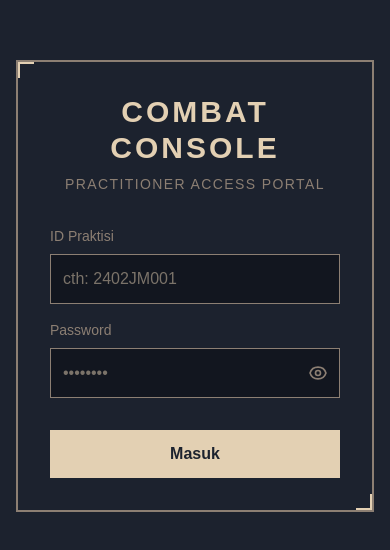
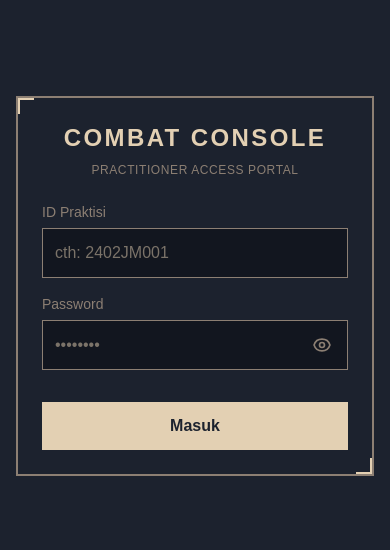
Before and after one commit to avadaprada/combat-app, a Next.js app: page /login in a window 390 px wide. Shown: the part 136-686 px from the top of the page. Built offline with nearby package versions, Linux system fonts and the light colour scheme; no server answers.

Commit message:
Fix mobile view

```diff
--- a/src/app/login/page.jsx
+++ b/src/app/login/page.jsx
@@ -19,7 +19,6 @@ export default function LoginPage() {
     setErrorMsg('')
 
     try {
-      // 1. Panggil API backend kita (untuk cek password lama & migrasi)
       const res = await fetch('/api/login', {
         method: 'POST',
         headers: { 'Content-Type': 'application/json' },
@@ -32,7 +31,6 @@ export default function LoginPage() {
         throw new Error(data.message || 'Login gagal')
       }
 
-      // 2. Set session login di browser
       const { error } = await supabase.auth.setSession({
         access_token: data.session.access_token,
         refresh_token: data.session.refresh_token
@@ -40,7 +38,6 @@ export default function LoginPage() {
 
       if (error) throw error
 
-      // 3. Pindah ke halaman dashboard
       router.push('/dashboard')
       router.refresh()
 
@@ -52,55 +49,62 @@ export default function LoginPage() {
   }
 
   return (
-    <div className="min-h-screen bg-[#1c222e] flex items-center justify-center p-4">
-      <div className="max-w-md w-full border-2 border-[#8c7f73] p-8 relative">
+    // Menggunakan min-h-dvh agar tidak terpotong address bar browser HP
+    <div className="min-h-dvh bg-[#1c222e] flex items-center justify-center p-4 py-8">
+
+      {/* Padding dibuat lebih kecil di HP (p-6), dan normal di laptop (md:p-8) */}
+      <div className="max-w-md w-full border-2 border-[#8c7f73] p-6 md:p-8 relative">
 
         {/* Dekorasi sudut */}
         <div className="absolute top-0 left-0 w-4 h-4 border-t-2 border-l-2 border-[#e3d0b3]"></div>
         <div className="absolute bottom-0 right-0 w-4 h-4 border-b-2 border-r-2 border-[#e3d0b3]"></div>
 
-        <h1 className="text-3xl font-bold text-center text-[#e3d0b3] mb-2 tracking-widest">
+        {/* Ukuran teks responsif: text-2xl di HP, text-3xl di laptop */}
+        <h1 className="text-2xl md:text-3xl font-bold text-center text-[#e3d0b3] mb-2 tracking-widest break-words">
           COMBAT CONSOLE
         </h1>
-        <p className="text-center text-[#8c7f73] text-sm mb-8 uppercase tracking-widest">
+
+        {/* Spasi huruf dikurangi sedikit di HP agar tidak melebar keluar layar */}
+        <p className="text-center text-[#8c7f73] text-xs md:text-sm mb-6 md:mb-8 uppercase tracking-wider md:tracking-widest">
           Practitioner Access Portal
         </p>
 
         {errorMsg && (
-          <div className="bg-red-900/50 border border-red-500 text-red-200 p-3 mb-6 text-sm">
+          <div className="bg-red-900/50 border border-red-500 text-red-200 p-3 mb-6 text-sm break-words">
             {errorMsg}
           </div>
         )}
 
         <form onSubmit={handleLogin} className="space-y-4">
           <div>
-            <label className="block text-[#8c7f73] text-sm mb-2">ID Praktisi</label>
+            <label className="block text-[#8c7f73] text-sm mb-1.5 md:mb-2">ID Praktisi</label>
             <input
               type="text"
               value={id}
               onChange={(e) => setId(e.target.value)}
               placeholder="cth: 2402JM001"
-              className="w-full bg-[#12161f] border border-[#8c7f73] text-[#e3d0b3] p-3 focus:outline-none focus:border-[#e3d0b3]"
+              // Tambahan text-base mencegah iOS auto-zoom saat input diklik
+              className="w-full bg-[#12161f] border border-[#8c7f73] text-[#e3d0b3] p-3 text-base focus:outline-none focus:border-[#e3d0b3]"
               required
             />
           </div>
 
-                    <div>
-            <label className="block text-[#8c7f73] text-sm mb-2">Password</label>
+          <div>
+            <label className="block text-[#8c7f73] text-sm mb-1.5 md:mb-2">Password</label>
             <div className="relative">
               <input
                 type={showPassword ? "text" : "password"}
                 value={password}
                 onChange={(e) => setPassword(e.target.value)}
                 placeholder="••••••••"
-                className="w-full bg-[#12161f] border border-[#8c7f73] text-[#e3d0b3] p-3 pr-12 focus:outline-none focus:border-[#e3d0b3]"
+                // Tambahan text-base mencegah iOS auto-zoom
+                className="w-full bg-[#12161f] border border-[#8c7f73] text-[#e3d0b3] p-3 pr-12 text-base focus:outline-none focus:border-[#e3d0b3]"
                 required
               />
-              {/* Tombol Mata */}
               <button
                 type="button"
                 onClick={() => setShowPassword(!showPassword)}
-                className="absolute right-3 top-1/2 -translate-y-1/2 text-[#8c7f73] hover:text-[#e3d0b3] transition-colors"
+                className="absolute right-3 top-1/2 -translate-y-1/2 text-[#8c7f73] hover:text-[#e3d0b3] transition-colors p-1"
               >
                 {showPassword ? (
                   <svg className="w-5 h-5" fill="none" stroke="currentColor" viewBox="0 0 24 24"><path strokeLinecap="round" strokeLinejoin="round" strokeWidth="2" d="M13.875 18.825A10.05 10.05 0 0112 19c-4.478 0-8.268-2.943-9.543-7a9.97 9.97 0 011.563-3.029m5.858.908a3 3 0 114.243 4.243M9.878 9.878l4.242 4.242M9.88 9.88l-3.29-3.29m7.532 7.532l3.29 3.29M3 3l3.59 3.59m0 0A9.953 9.953 0 0112 5c4.478 0 8.268 2.943 9.543 7a10.025 10.025 0 01-4.132 5.411m0 0L21 21"></path></svg>
@@ -114,7 +118,7 @@ export default function LoginPage() {
           <button
             type="submit"
             disabled={loading}
-            className="w-full bg-[#e3d0b3] text-[#1c222e] font-bold p-3 mt-4 hover:bg-white transition-colors disabled:opacity-50"
+            className="w-full bg-[#e3d0b3] text-[#1c222e] font-bold p-3 mt-4 text-base hover:bg-white transition-colors disabled:opacity-50"
           >
             {loading ? 'Memproses...' : 'Masuk'}
           </button>
```
